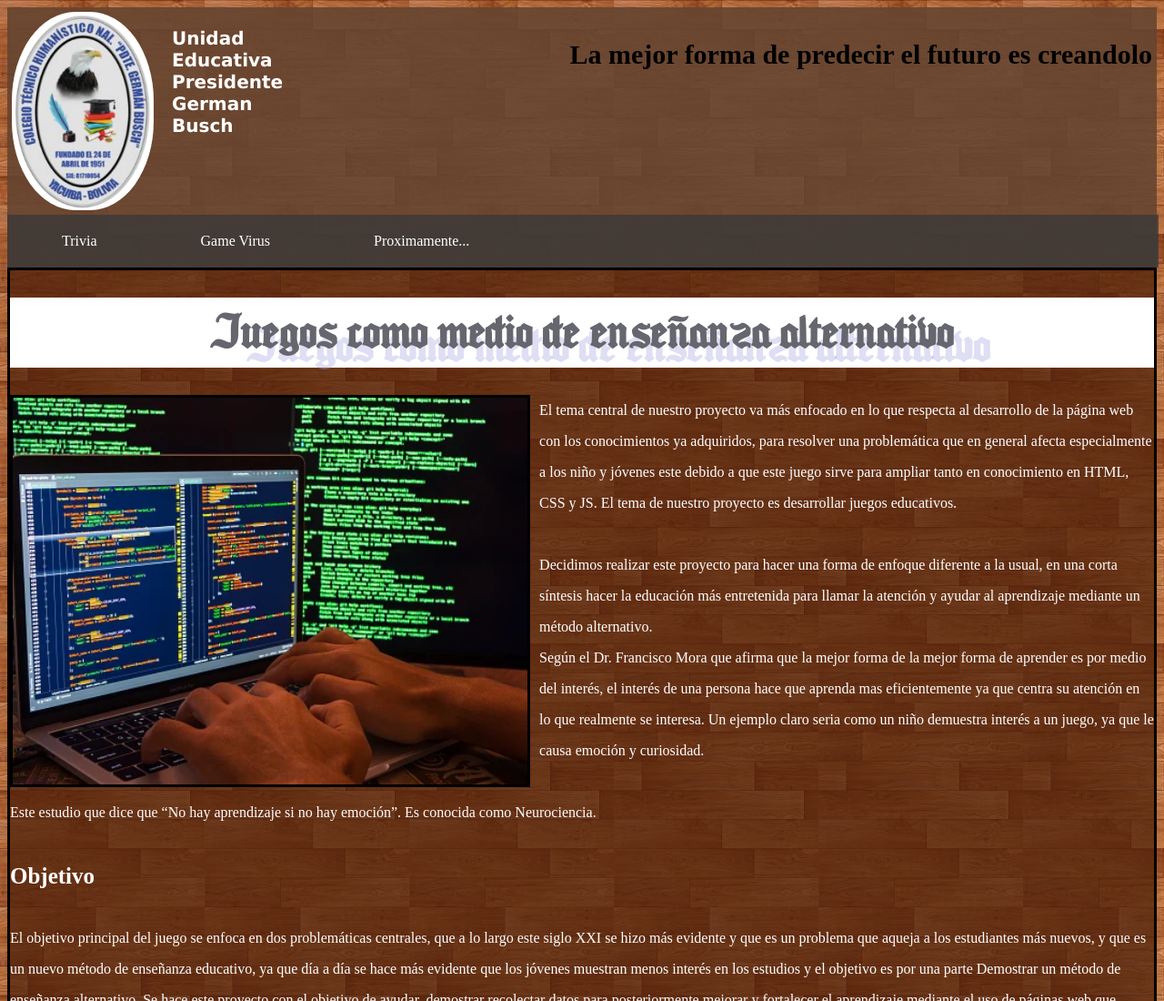
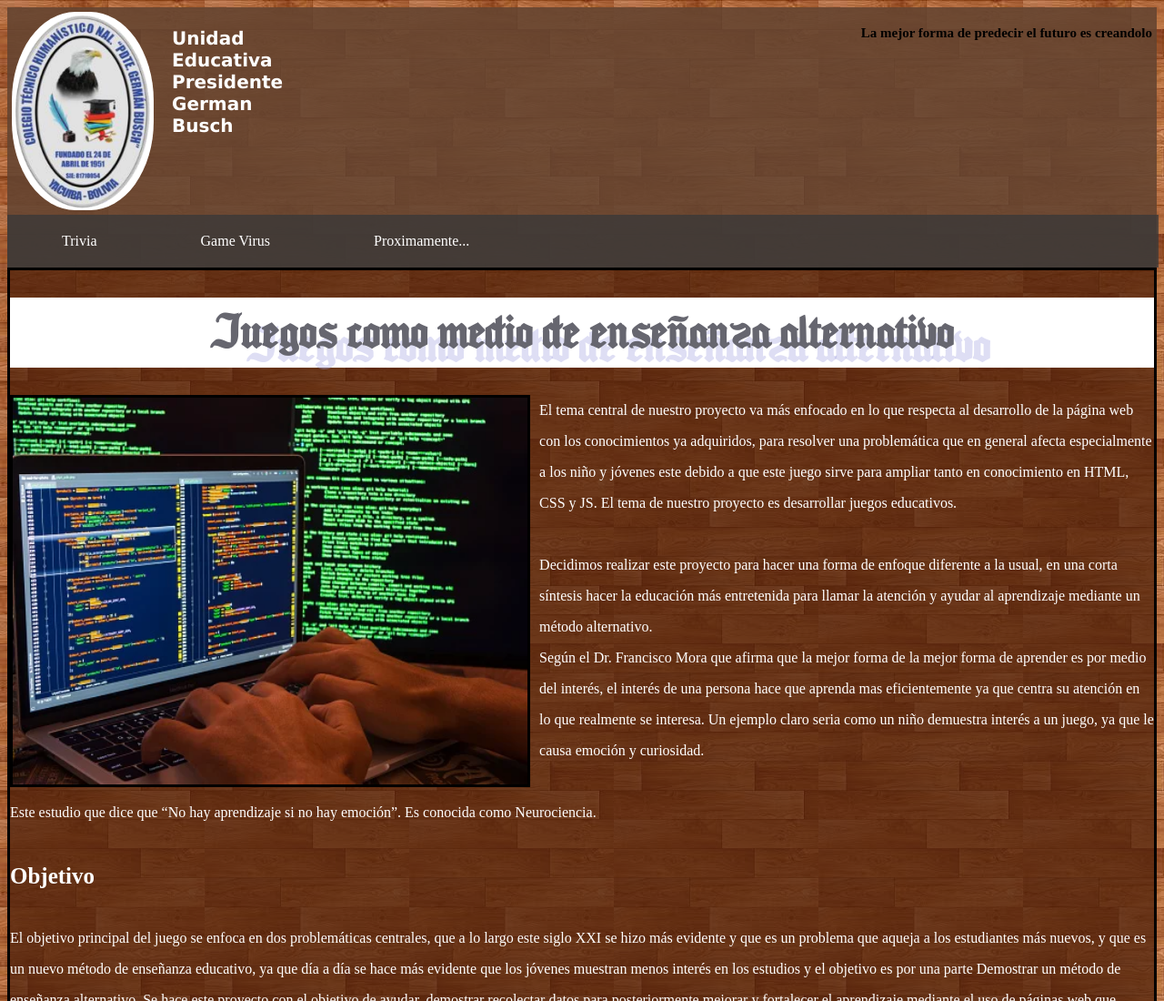
Before and after one commit to inicio777/inicio777, a plain HTML site: page index.html in a window 1280 px wide. Shown: the top 1100 px of the page at 91% size. Drawn offline with Linux system fonts and the light colour scheme.

Commit message:
initial commit

```diff
--- a/bambu.css
+++ b/bambu.css
@@ -84,7 +84,7 @@ p{
 
 }
 .arre{
-    font-size: 20px;
+    font-size: 10px;
     padding: 5px;
     text-align: end;
 
@@ -103,7 +103,7 @@ button{
     font-size: 20px;
 }
 h3{
-    font-size: 30px;
+    font-size: 15px;
 }
 i{
     font-size: 18px;
```
